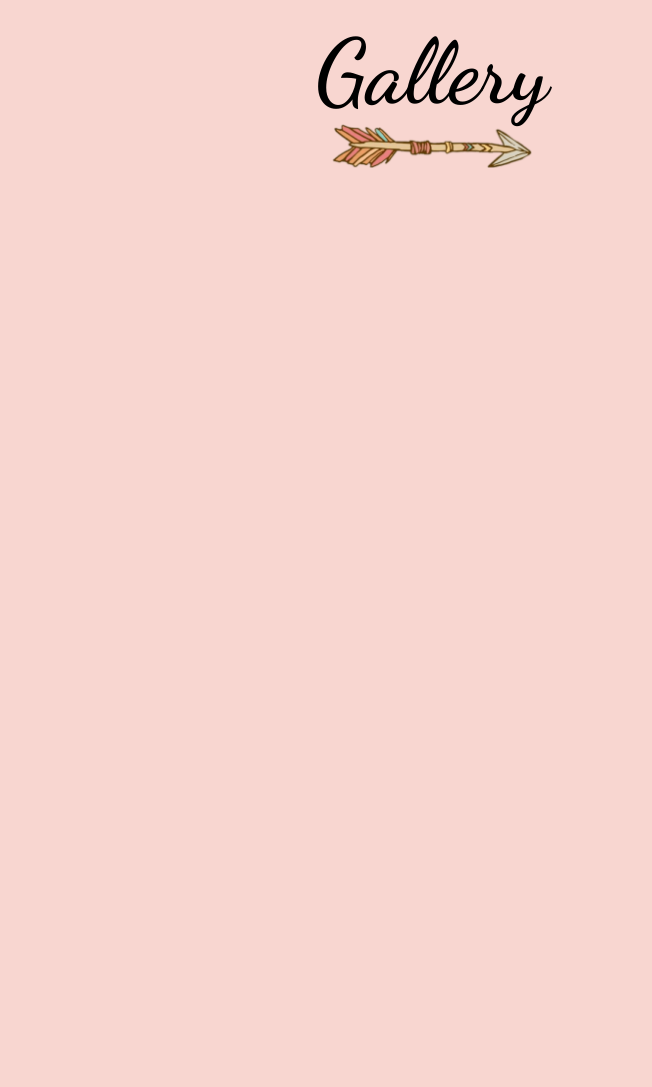
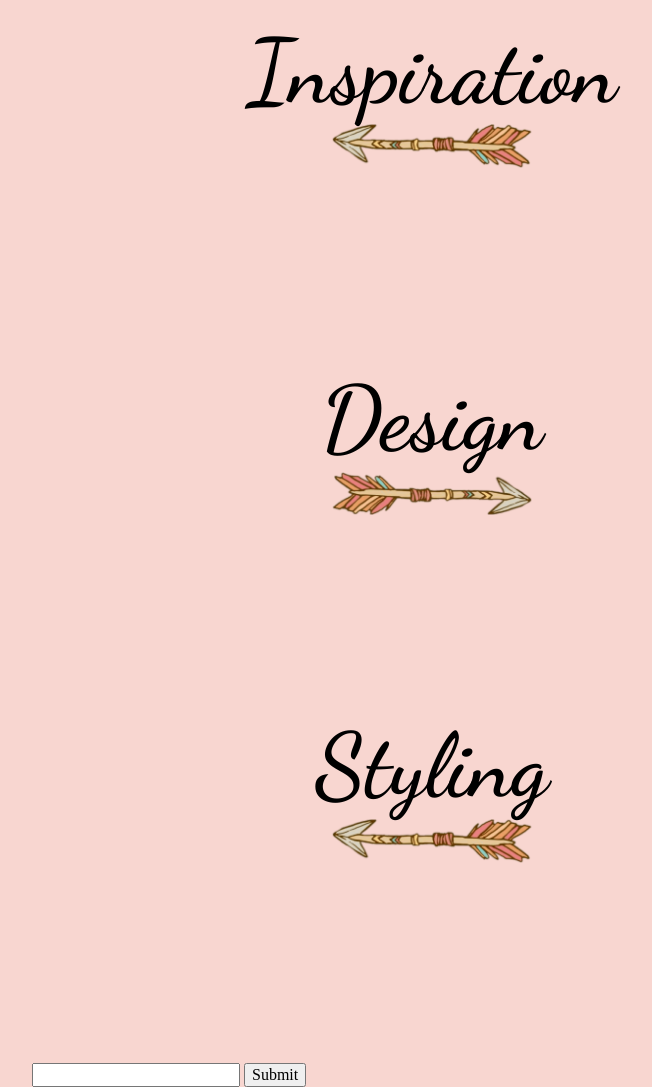
Before and after one commit to SukhmanHundal/DesignMantra, a plain HTML site: page index.html in a window 1280 px wide. Shown: the part 1060-2147 px from the top of the page, without its empty margins (208-860 px from the left). Before the commit the page ends 1428 px from the top, so only its background shows below. Drawn offline with Linux system fonts and the light colour scheme.

Commit message:
Some major site changes

```diff
--- a/css/style.css
+++ b/css/style.css
@@ -60,6 +60,7 @@ a {
   position: absolute;
   padding-top: 143px;
   max-width: 350px;
+  z-index: -1;
 }
 
 .imgpos2 {
--- a/index.html
+++ b/index.html
@@ -63,11 +63,30 @@
       </div>
 
       <div class="linksClickable">
-        <a href="">Gallery</a>
+        <a href="">Inspiration</a>
+        <img class="arrowimg" src="img/arrowLeft.png" alt="">
+      </div>
+
+      <div class="linksClickable">
+        <a href="">Design</a>
         <img class="arrowimg" src="img/arrow.png" alt="">
       </div>
 
+      <div class="linksClickable">
+        <a href="">Styling</a>
+        <img class="arrowimg" src="img/arrowLeft.png" alt="">
+      </div>
+
     </div>
+
+    <footer>
+      <div>
+        <form action="">
+          <input type="email" id="email" name="email">
+          <input type="submit">
+        </form>
+      </div>
+    </footer>
   </div>
 </body>
 </html>
```
Also changed, not shown: img/arrowLeft.png (added).
